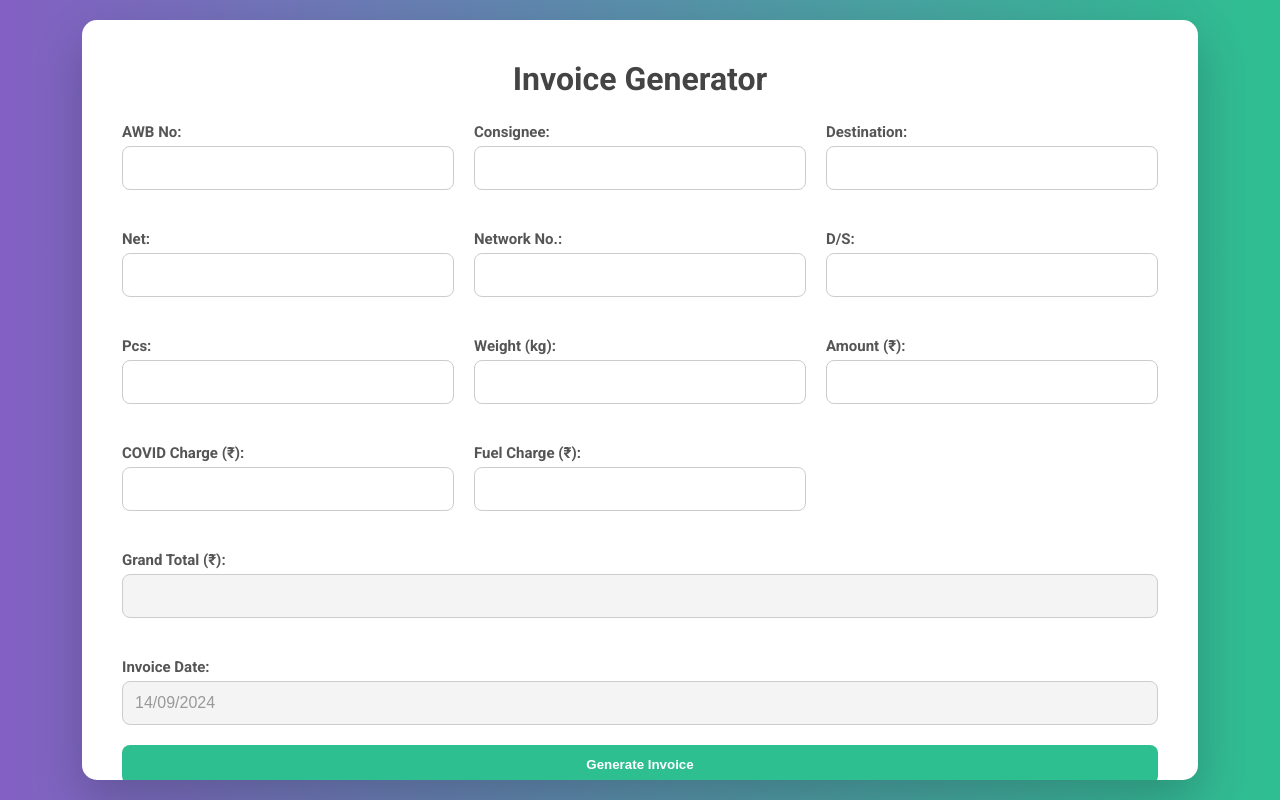
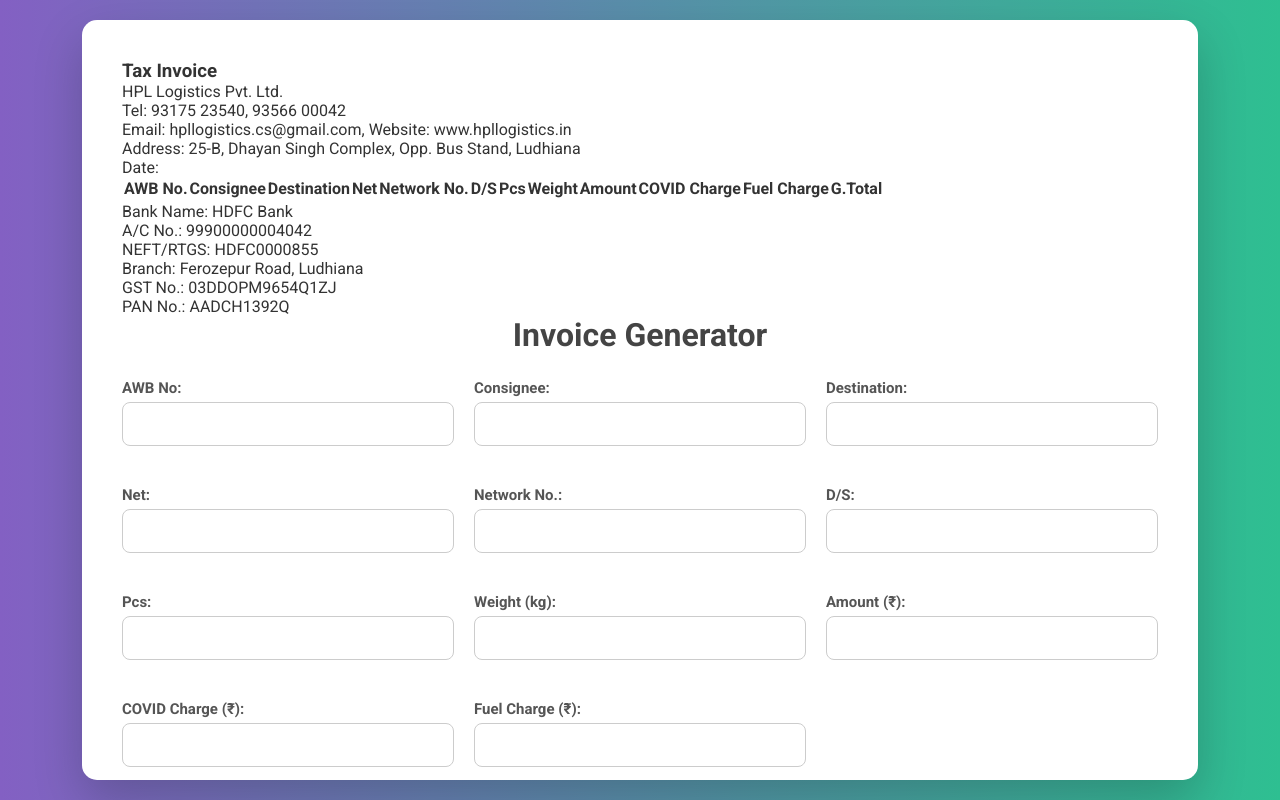
Before and after one commit to shivamguptaji24/Invoice-Generator, a plain HTML site: page index.html in a window 1280 px wide. Drawn offline with nearby package versions, Linux system fonts and the light colour scheme.

Commit message:
index.html

```diff
--- a/index.html
+++ b/index.html
@@ -11,7 +11,63 @@
 <body>
 
 <div class="container">
+    <div id="invoiceDisplay" class="invoice">
+        <h3>Tax Invoice</h3>
+        <div class="header-info">
+            <p>HPL Logistics Pvt. Ltd.</p>
+            <p>Tel: 93175 23540, 93566 00042</p>
+            <p>Email: hpllogistics.cs@gmail.com, Website: www.hpllogistics.in</p>
+            <p>Address: 25-B, Dhayan Singh Complex, Opp. Bus Stand, Ludhiana</p>
+        </div>
+        <p>Date: <span id="invoiceDate"></span></p>
+
+        <table>
+            <thead>
+                <tr>
+                    <th>AWB No.</th>
+                    <th>Consignee</th>
+                    <th>Destination</th>
+                    <th>Net</th>
+                    <th>Network No.</th>
+                    <th>D/S</th>
+                    <th>Pcs</th>
+                    <th>Weight</th>
+                    <th>Amount</th>
+                    <th>COVID Charge</th>
+                    <th>Fuel Charge</th>
+                    <th>G.Total</th>
+                </tr>
+            </thead>
+            <tbody>
+                <tr>
+                    <td id="displayAwbNo"></td>
+                    <td id="displayConsignee"></td>
+                    <td id="displayDestination"></td>
+                    <td id="displayNet"></td>
+                    <td id="displayNetworkNo"></td>
+                    <td id="displayDS"></td>
+                    <td id="displayPcs"></td>
+                    <td id="displayWeight"></td>
+                    <td id="displayAmount"></td>
+                    <td id="displayCovidCharge"></td>
+                    <td id="displayFuelCharge"></td>
+                    <td id="displayGrandTotal"></td>
+                </tr>
+            </tbody>
+        </table>
+
+        <div class="footer-info">
+            <p>Bank Name: HDFC Bank</p>
+            <p>A/C No.: 99900000004042</p>
+            <p>NEFT/RTGS: HDFC0000855</p>
+            <p>Branch: Ferozepur Road, Ludhiana</p>
+            <p>GST No.: 03DDOPM9654Q1ZJ</p>
+            <p>PAN No.: AADCH1392Q</p>
+        </div>
+    </div>
+
     <h1>Invoice Generator</h1>
+
     <form id="invoice-form">
         <div class="form-grid">
             <div>
```
